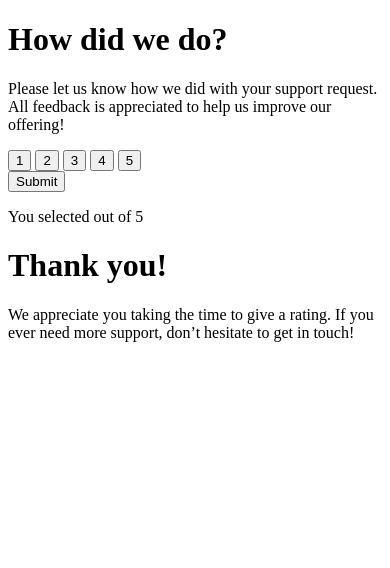
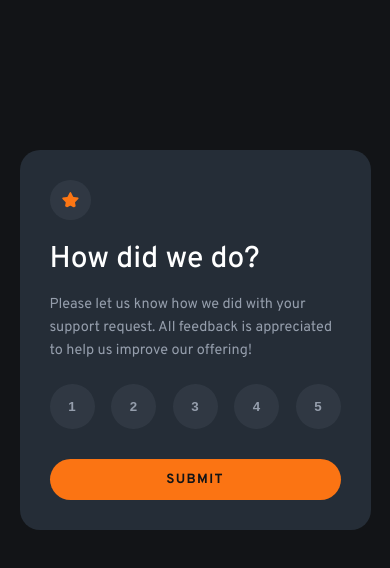
Before and after one commit to vcalvo25/rating-site, a plain HTML site: page index.html in a window 390 px wide. Drawn offline with Linux system fonts and the light colour scheme; a web font is replaced by a local one.

Commit message:
Update JS and add media queries

```diff
--- a/index.html
+++ b/index.html
@@ -5,7 +5,7 @@
   <meta name="viewport" content="width=device-width, initial-scale=1.0"> <!-- displays site properly based on user's device -->
 
   <link rel="stylesheet" href="styles.css">
-  <link rel="icon" type="image/png" sizes="32x32" href="./images/favicon-32x32.png">
+  <link rel="icon" type="image/png" sizes="32x32" href="favicon-32x32.png">
   <link rel="preconnect" href="https://fonts.googleapis.com">
   <link rel="preconnect" href="https://fonts.gstatic.com" crossorigin>
   <link href="https://fonts.googleapis.com/css2?family=Amarante&family=Coiny&family=Lavishly+Yours&family=Lora:ital,wght@0,400..700;1,400..700&family=Montserrat:ital,wght@0,100..900;1,100..900&family=Overpass:ital,wght@0,100..900;1,100..900&family=Space+Mono:ital,wght@0,400;0,700;1,400;1,700&display=swap" rel="stylesheet">
@@ -17,24 +17,23 @@
   <main>
   <!-- Rating state start -->
   <div class="card">
+    <img class="star-icon" src="icon-star.svg" alt="small orange star icon">
     <h1>How did we do?</h1>
     <p>Please let us know how we did with your support request. All feedback is appreciated to help us improve our offering!</p>
-    <div class="rating-container">
-      <button class="rating-button" id="btn">1</button>
-      <button class="rating-button" id="btn">2</button>
-      <button class="rating-button" id="btn">3</button>
-      <button class="rating-button" id="btn">4</button>
-      <button class="rating-button" id="btn">5</button>
+    <div class="rating-container" id="rating-container">
+      <button class="rating-button">1</button>
+      <button class="rating-button">2</button>
+      <button class="rating-button">3</button>
+      <button class="rating-button">4</button>
+      <button class="rating-button">5</button>
     </div>
-    <button type="button" id="submit-btn">Submit</button>
+    <button type="button" id="submit-btn">SUBMIT</button>
   <!-- Rating state end -->
   </div>
   <!-- Thank you state start -->
    <div class="thanks-popup" id="popup">
-      <p class="rating">You selected out of 5</p>
-      <h1>Thank you!</h1>
-      <p>We appreciate you taking the time to give a rating. If you ever need more support,
-  don’t hesitate to get in touch!</p>
+      <div class="thanks-image" alt="mobile phone image"></div>
+      <p id ="show-rating"></p>
       </div>
   <!-- Thank you state end -->
   </main>
--- a/script.js
+++ b/script.js
@@ -1,22 +1,14 @@
 const submitBtn = document.getElementById("submit-btn");
-const btn = document.getElementById("btn");
-const ratingButtons = document.querySelectorAll("rating-container button");
-const popup = document.querySelector("popup");
-const overlay = document.getElementById("overlay");
+const ratingButtons = document.querySelectorAll("#rating-container button");
 const card = document.querySelector(".card");
+const thanksPopup = document.querySelector(".thanks-popup");
 let userRating = null;
 
-/* -----------------------------------------maybe not needed??????
 function togglePopup() {
-    popup.classList.toggle("show");
-    overlay.classList.toggle("show");
-    if(popup.classList.toggle === "show"){
-        card.style.display = "none";
-    } else {
-        card.style.display = "flex";
-    }
+    thanksPopup.classList.toggle("show");
+    thanksPopup.style.display = "flex"
+    card.style.display = thanksPopup.classList.contains("show") ? "none" : "flex";
 }
-*/
 
 ratingButtons.forEach((btn) => {
     btn.addEventListener("click", () => {
@@ -27,9 +19,14 @@ ratingButtons.forEach((btn) => {
 submitBtn.addEventListener("click", (e) => {
     e.preventDefault();
 
-    if (selectedRating) {
-        //show popup and update text "you selected X out of 5"
+    if (userRating) {
+        thanksPopup.innerHTML = `
+        <img src="illustration-thank-you.svg" alt="mobile phone icon">
+        <p class="show-rating">You selected ${userRating} out of 5<p>
+        <h1>Thank you!</h1>
+        <p class="thanks-message">We appreciate you taking the time to give a rating. If you ever need more support, don't hesitate to get in touch!</p>`
+        togglePopup()
     } else {
-        return;
+        alert("No rating selected.");
     }
 });
--- a/styles.css
+++ b/styles.css
@@ -0,0 +1,165 @@
+:root {
+    --orange: hsl(25, 97%, 53%);
+    --white: hsl(0, 100%, 100%);
+    --light-grey:hsl(217, 12%, 63%);
+    --blue-grey: hsl(213, 19%, 18%);
+    --dark-grey: hsl(216, 12%, 8%);
+    overflow: hidden;
+}
+
+* {
+    padding: 0px;
+    margin: 0px;
+    box-sizing: border-box;
+}
+
+body {
+    font-size: 15px;
+    font-family: "Overpass", sans-serif;
+    background: var(--dark-grey);
+    color: var(--light-grey);
+    display: flex;
+    align-items: center;
+    justify-content: center;
+    flex-direction: column;
+    margin: auto;
+    padding: auto 0px;
+}
+
+.card, .thanks-popup {
+    background-color: var(--blue-grey);
+    max-width: 100%;
+    width: 50%;
+    padding: 40px 30px;
+    border-radius: 20px;
+    margin: auto;
+}
+
+h1 {
+    color: var(--white);
+    font-weight: 500;
+    padding-top: 35px;
+}
+
+.star-icon {
+    background-color: hsla(217, 12%, 63%, 0.1);
+    border-radius: 50%;
+    padding: 12px 12px;
+    display: inline-block;
+    align-items: center;
+    justify-content: center;
+}
+
+.card p {
+    line-height: 23px;
+    padding: 10px 0px;
+}
+
+.rating-container {
+    display: flex;
+    flex-direction: row;
+    justify-content: space-between;
+    align-items: center;
+    padding: 12px 0px 30px 0px;
+}
+
+.rating-button {
+    border-radius: 50%;
+    color: var(--light-grey);
+    background-color: hsla(217, 12%, 63%, 0.1);
+    width: 50px;
+    height: 50px;
+    border: none;
+    font-weight: 700;
+}
+
+.rating-button:hover {
+  background-color: var(--white);
+  color: var(--dark-grey);
+}
+
+.rating-button:active {
+    background-color: var(--orange);
+    color: var(--dark-grey);
+}
+
+#submit-btn {
+    border-radius: 30px;
+    width: 100%;
+    border: none;
+    padding: 12px;
+    color: var(--dark-grey);
+    background-color: var(--orange);
+    font-weight: 700;
+    font-family: "overpass", sans-serif;
+    letter-spacing: 0.1em;
+}
+
+#submit-btn:active {
+    background-color: var(--white);
+}
+
+.thanks-popup {
+  display: none;
+  align-items: center;
+  justify-content: center;
+  flex-direction: column;
+
+}
+
+.thanks-popup h1 {
+    padding: 35px 0px 10px 0px;
+    font-weight: 500;
+}
+
+.thanks-popup img {
+    padding: 10px 0px 35px 0px;
+}
+
+.thanks-message {
+    margin: 0px 5px;
+    text-align: center;
+    line-height: 1.5rem;
+}
+
+.show-rating {
+    padding: 6px 20px;
+    color: var(--orange);
+    font-weight: 300;
+    background-color: hsla(217, 12%, 63%, 0.1);
+    border-radius: 20px;
+    display: flex;
+    justify-content: center;
+    align-items: center;
+}
+
+@media screen and (min-width: 320px) and (max-width: 699px) {
+   .card, .thanks-popup {
+      margin-top: 150px;
+      width: 90%;
+      padding: 30px;
+   }
+
+   h1 {
+    padding: 15px 0px;
+   }
+
+   .card p {
+    padding: 0px 0px 10px 0px;
+    font-size: 0.9rem;
+   }
+
+   .rating-button {
+    width: 45px;
+    height: 45px;
+   }
+
+   .show-rating {
+    font-size: .9rem;
+   }
+
+   .thanks-message {
+    font-size: 0.9rem;
+   }
+
+}
```
